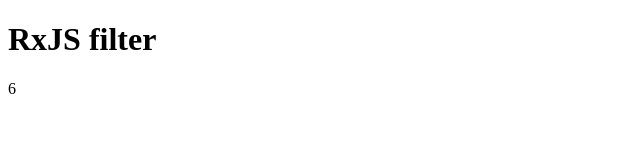
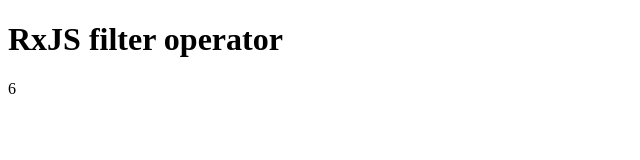
Before and after one commit to edysegura/rxjs-basics, a website built with Parcel: page filter/index.html in a window 1280 px wide. Shown: the whole page, without its empty margins (0-640 px from the left). Built offline with nearby package versions, Linux system fonts and the light colour scheme.

Commit message:
Update index.html on filter example

```diff
--- a/filter/index.html
+++ b/filter/index.html
@@ -4,10 +4,10 @@
   <meta charset="UTF-8">
   <meta name="viewport" content="width=device-width, initial-scale=1.0">
   <meta http-equiv="X-UA-Compatible" content="ie=edge">
-  <title>RxJS filter</title>
+  <title>RxJS filter operator</title>
 </head>
 <body>
-  <h1>RxJS filter</h1>
+  <h1>RxJS filter operator</h1>
   <output></output>
   <script src="index.js"></script>
 </body>
```
